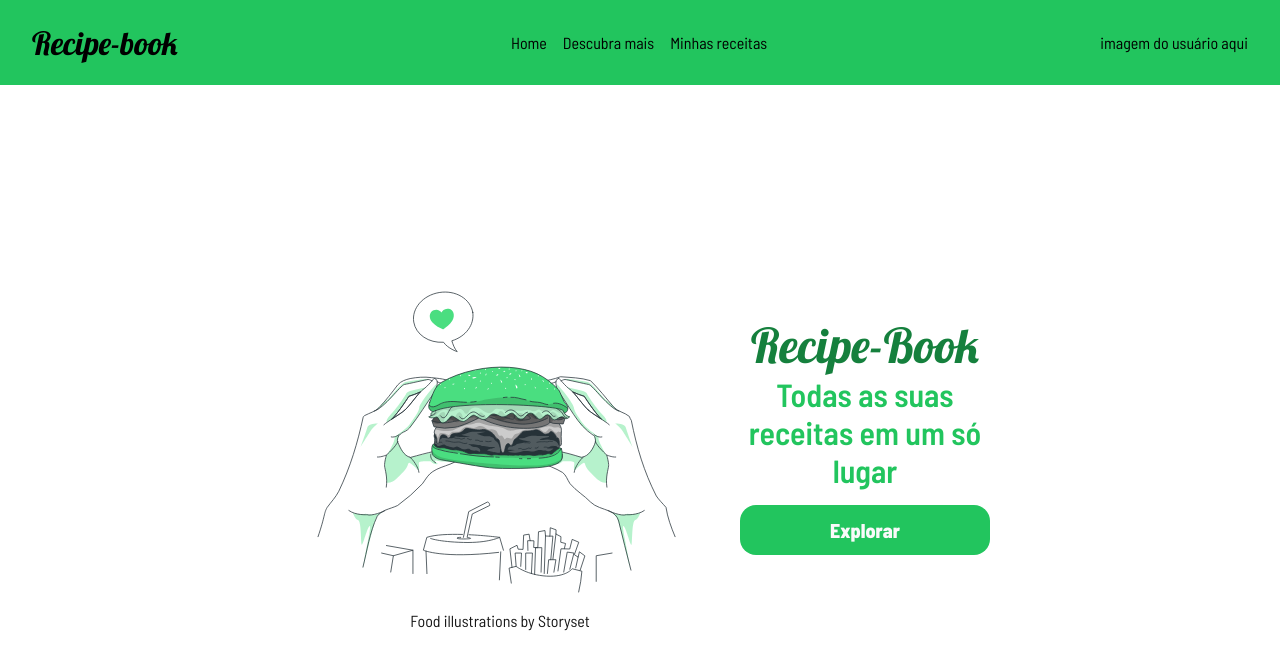
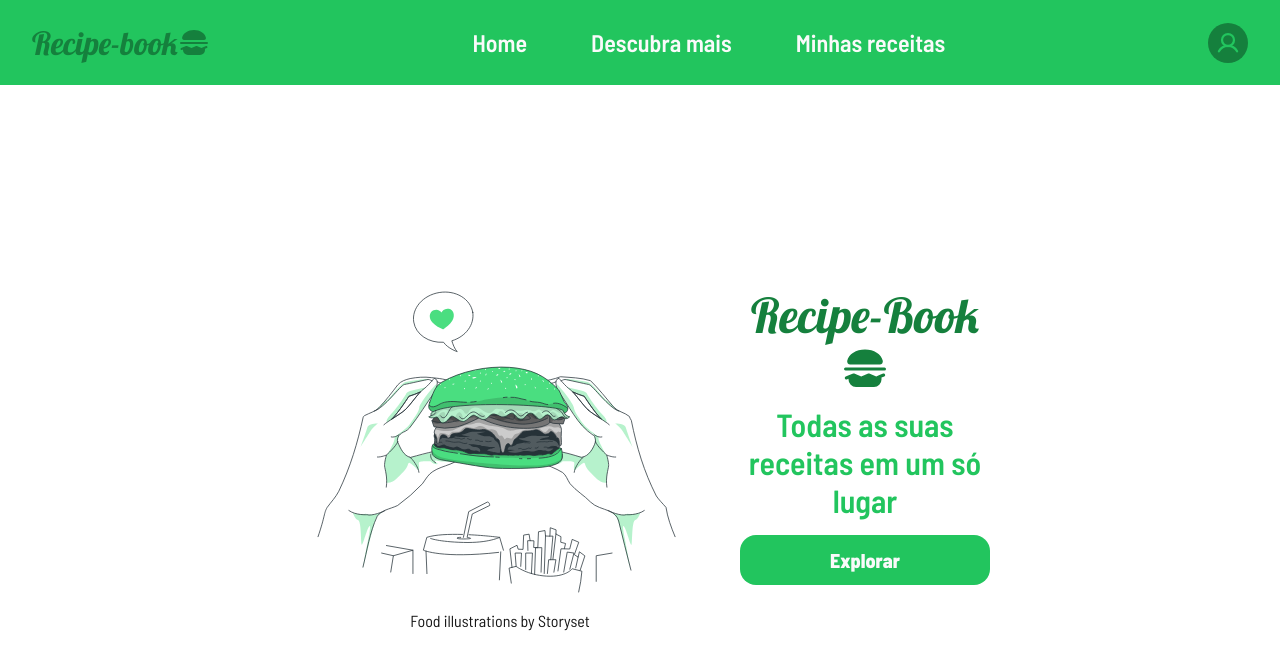
Before and after one commit to MoreiraMatheus/recipe-book, a React (Vite) app: page / in a window 1280 px wide. Shown: the top 668 px of the page. Built offline with nearby package versions, Linux system fonts and the light colour scheme.

Commit message:
finalizando header e home

```diff
--- a/package.json
+++ b/package.json
@@ -10,6 +10,7 @@
   },
   "dependencies": {
     "@types/react-router-dom": "^5.3.3",
+    "phosphor-react": "^1.4.1",
     "react": "^18.2.0",
     "react-dom": "^18.2.0",
     "react-router-dom": "^6.5.0",
--- a/src/components/Header/index.tsx
+++ b/src/components/Header/index.tsx
@@ -1,15 +1,32 @@
-import { Container } from "./styles"
+import { Container } from './styles';
+import { Hamburger } from 'phosphor-react';
+import { useTheme } from 'styled-components';
 
-export function Header(){
-  return(
+import { User } from 'phosphor-react';
+
+export function Header() {
+	const theme = useTheme();
+	return (
 		<Container>
-      <h1>Recipe-book</h1>
+			<h1>
+				Recipe-book
+				<Hamburger
+					weight='fill'
+					color={theme.COLORS.TEXT.PRIMARYTITLE}
+				/>
+			</h1>
 			<ul>
 				<li>Home</li>
 				<li>Descubra mais</li>
 				<li>Minhas receitas</li>
 			</ul>
-      <div>imagem do usuário aqui</div>
+			<div>
+				<User
+					weight='bold'
+					color={theme.COLORS.OTHERS.USERICON}
+					size={'100%'}
+				/>
+			</div>
 		</Container>
-  )
+	);
 }
--- a/src/components/Header/styles.ts
+++ b/src/components/Header/styles.ts
@@ -13,6 +13,10 @@
   h1{
     font-family: ${({theme})=>theme.FONTS.TITLE};
     font-size: 2em;
+    color: ${({theme})=>theme.COLORS.TEXT.PRIMARYTITLE};
+    display: flex;
+    align-items: center;
+    cursor: pointer;
   }
 
   ul{
@@ -20,7 +24,24 @@
     list-style-type: none;
 
     li{
-      margin: 0 8px;
+      margin: 0 32px;
+      color: ${({theme})=>theme.COLORS.TEXT.SECONDARYTEXT};
+      font-weight: 600;
+      font-size: 1.5em;
+      transition: all 1s linear;
+      cursor: pointer;
+    }
+    li:hover{
+      text-decoration: underline;
     }
   }
+
+  div{
+    background-color: ${({theme})=>theme.COLORS.BACKGROUND.USERBUTTON};
+    padding: 8px;
+    width: 40px;
+    height: 40px;
+    border-radius: 50%;
+    cursor: pointer;
+  }
 `
--- a/src/pages/Home/Home.tsx
+++ b/src/pages/Home/Home.tsx
@@ -1,21 +1,32 @@
-import burgerImage from '../../assets/Hamburger-bro.svg'
+import burgerImage from '../../assets/Hamburger-bro.svg';
 
-import { Container, ImageContainer, TextContainer } from './styles'
+import { Container, ImageContainer, TextContainer } from './styles';
+import { useTheme } from 'styled-components';
 
-export function Home(){
-  return(
+import { Hamburger } from 'phosphor-react';
+
+export function Home() {
+	const theme = useTheme();
+	return (
 		<Container>
-
 			<ImageContainer>
-        <img src={burgerImage} alt="" />
-        <a href='https://storyset.com/food' target='_blank'>Food illustrations by Storyset</a>
+				<img
+					src={burgerImage}
+					alt=''
+				/>
+				<a
+					href='https://storyset.com/food'
+					target='_blank'
+				>
+					Food illustrations by Storyset
+				</a>
 			</ImageContainer>
 
 			<TextContainer>
-        <h1>Recipe-Book</h1>
+				<h1>Recipe-Book <Hamburger weight='fill' color={theme.COLORS.TEXT.PRIMARYTITLE}/></h1>
 				<p>Todas as suas receitas em um só lugar</p>
 				<button>Explorar</button>
 			</TextContainer>
 		</Container>
-  )
+	);
 }
--- a/src/pages/Home/styles.ts
+++ b/src/pages/Home/styles.ts
@@ -25,6 +25,7 @@
     text-decoration: none;
     color: ${({theme})=>theme.COLORS.TEXT.DEFAULT};
     margin-top: -5%;
+    outline: none;
   }
   a:hover{
     text-decoration: underline;
--- a/src/styles/styled.d.ts
+++ b/src/styles/styled.d.ts
@@ -14,6 +14,10 @@
 			BACKGROUND: {
 				HEADER: string;
 				BUTTON: string;
+				USERBUTTON: string;
+			};
+			OTHERS: {
+				USERICON: string;
 			};
 		};
 		FONTS: {
--- a/src/styles/themes/light.ts
+++ b/src/styles/themes/light.ts
@@ -11,6 +11,10 @@
 		BACKGROUND: {
 			HEADER: '#22c55e',
 			BUTTON: '#22c55e',
+			USERBUTTON: '#15803d',
+		},
+		OTHERS: {
+			USERICON: '#22c55e',
 		},
 	},
 	FONTS: {
```
Also changed, not shown: 1 other file (tests, documents, lock files or other folders). Lines whose indentation alone changed are shown as unchanged.
